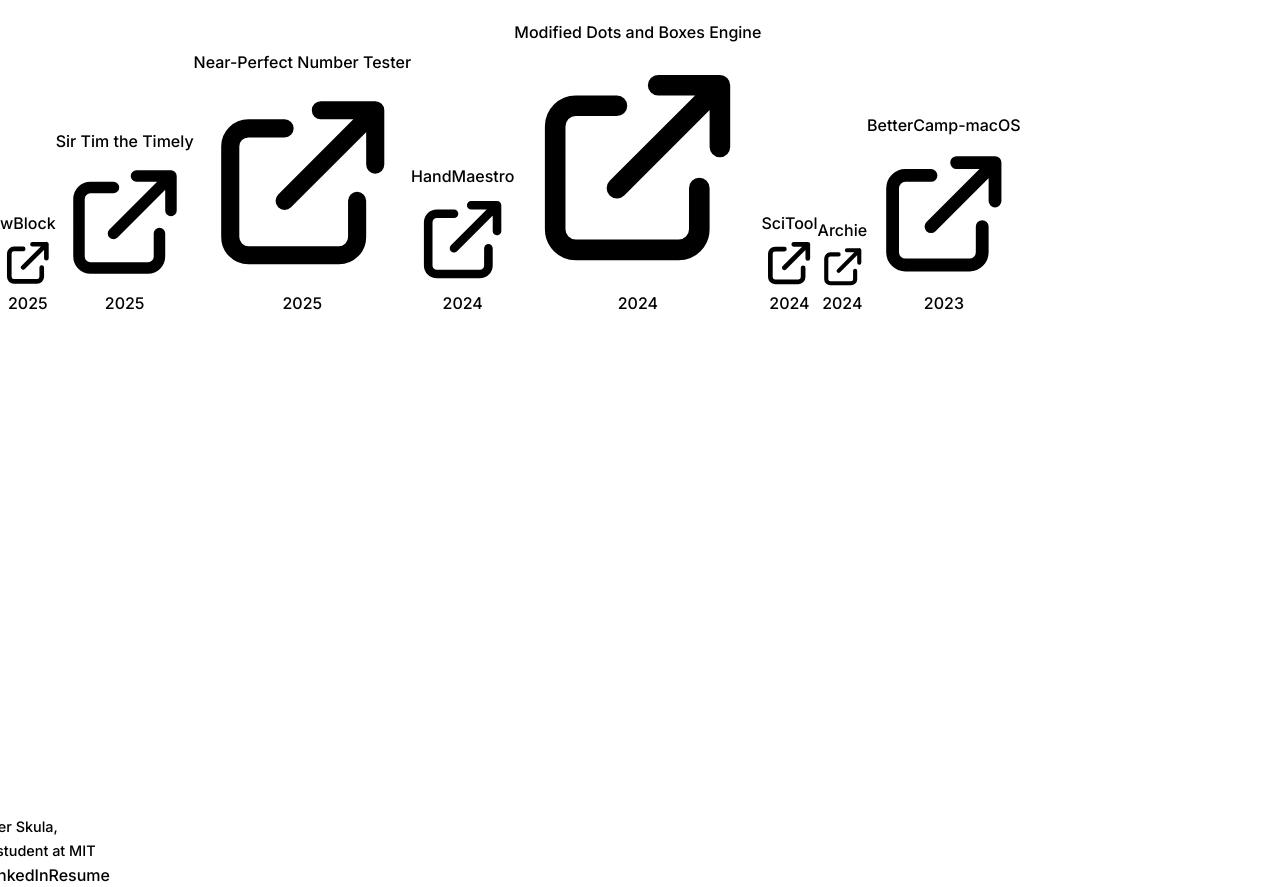
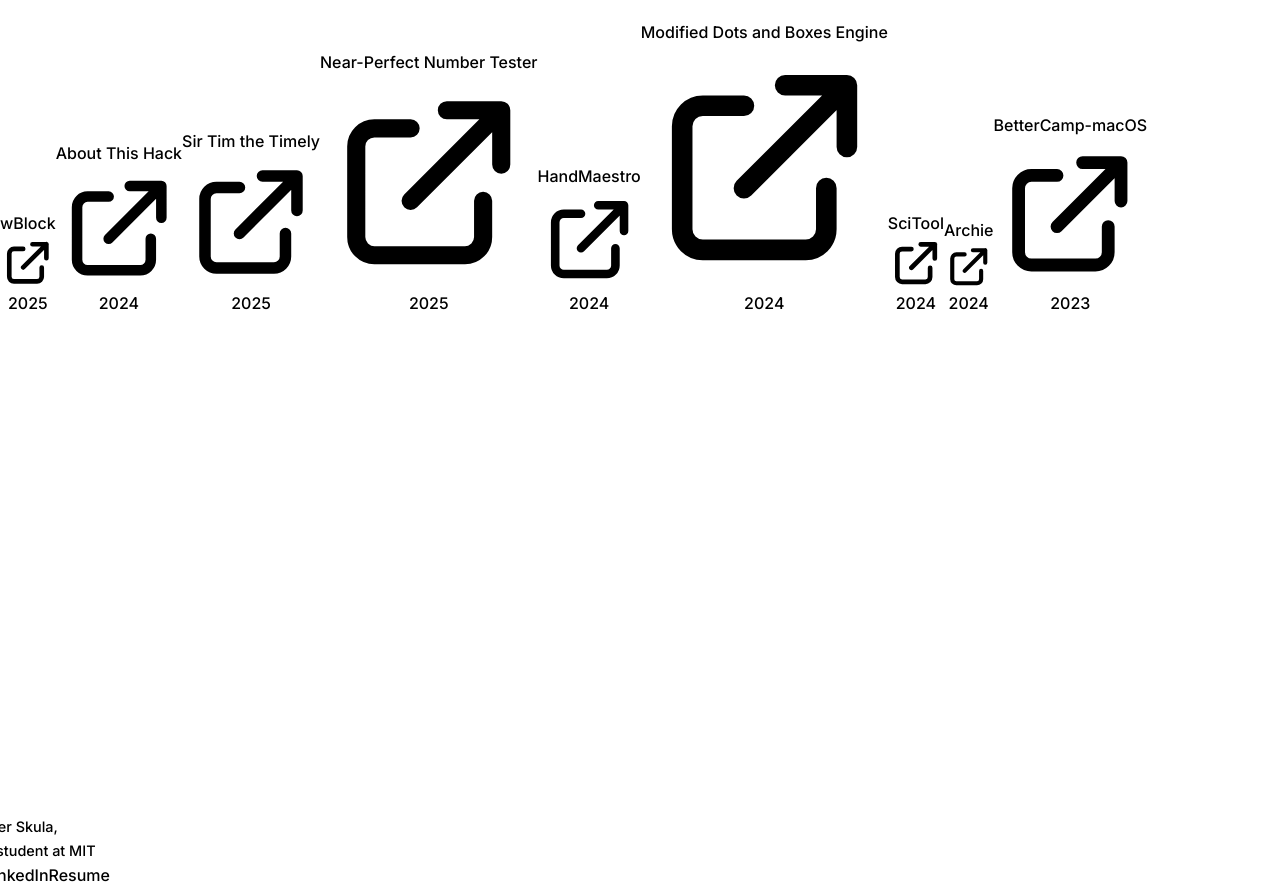
Before and after one commit to 0xCUB3/skulala, a Next.js app: page / in a window 1280 px wide. Shown: the part 1280-2167 px from the top of the page. Built offline with nearby package versions, Linux system fonts and the light colour scheme; a web font is replaced by a local one.

Commit message:
Add About This Hack project and screenshot
Signed-off-by: 0xCUB3 <94565160+0xCUB3@users.noreply.github.com>

```diff
--- a/src/app/page.tsx
+++ b/src/app/page.tsx
@@ -217,6 +217,16 @@
         description:
           "The first-ever fully SwiftUI-native, privacy-focused, power efficient, free, and open-source ad blocker built for Safari users, built to end the drought of fully-functional ad blockers on Apple's flagship browser.",
         images: ["/projects/wblock/screenshot-1.png"],
+      },
+    },
+    {
+      name: "About This Hack",
+      year: "2024",
+      githubUrl: "https://github.com/2009-Nissan-Cube/About-This-Hack",
+      content: {
+        description:
+          "A sleek macOS hardware info app that brings back the beloved classic 'About This Mac' interface from pre-Ventura while offering additional features for both Hackintosh and real Mac users.",
+        images: ["/projects/about-this-hack/homepage.png"],
       },
     },
     {
```
Also changed, not shown: public/projects/about-this-hack/homepage.png (added).
